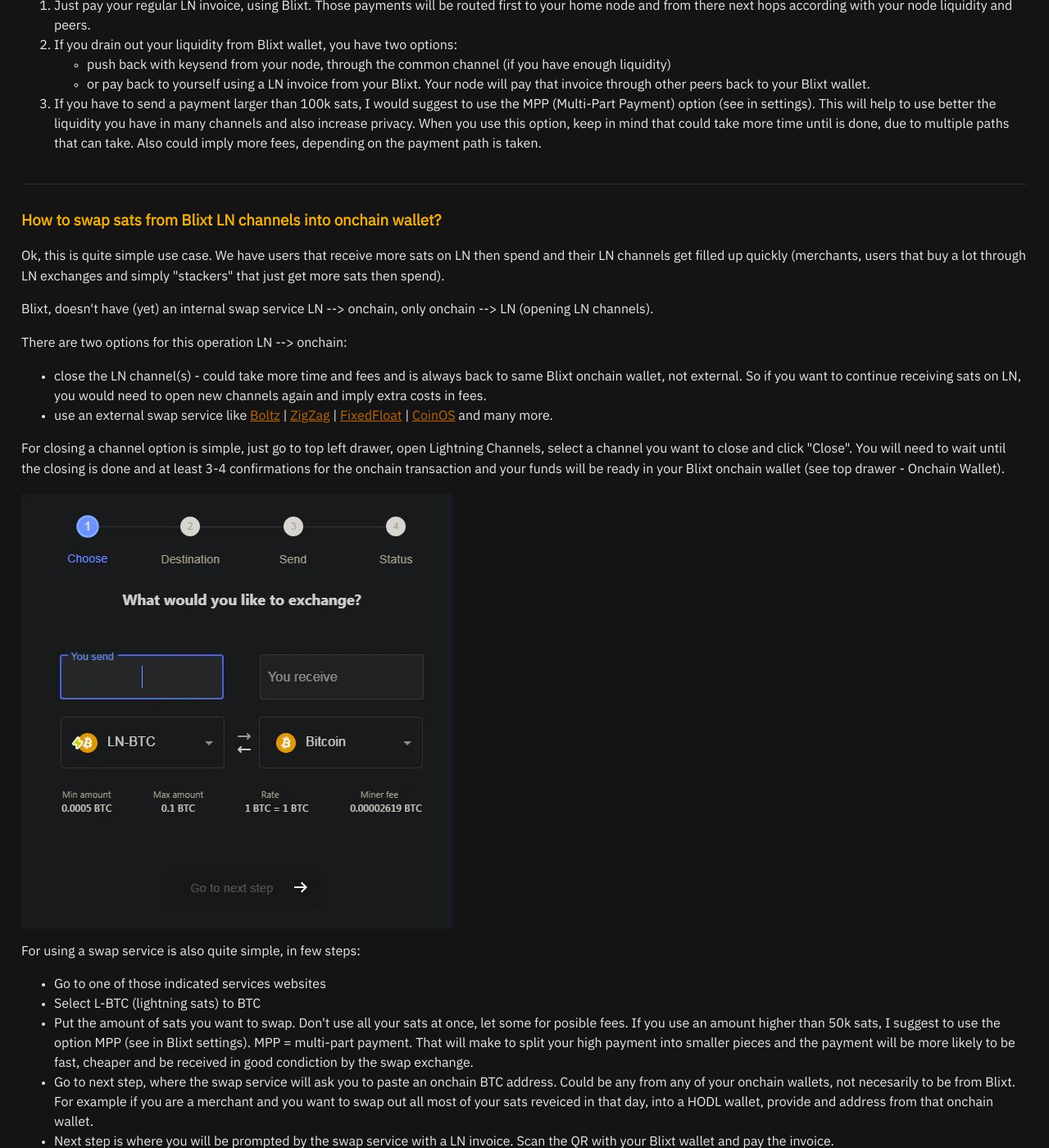
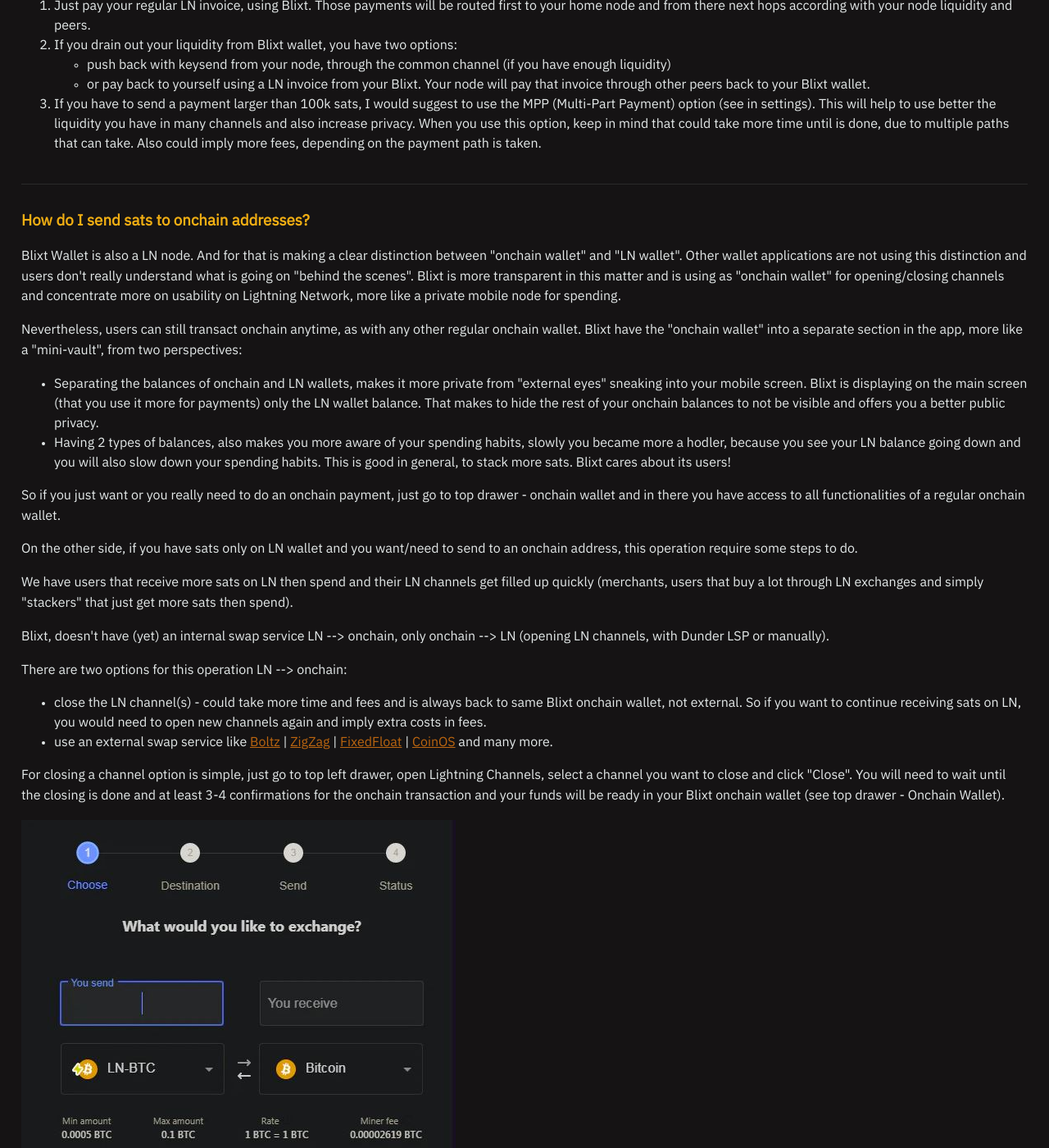
Before and after one commit to BlixtWallet/blixtwallet.github.io, a Jekyll site: the page built from guides.html, in a window 1280 px wide and 1400 px high, scrolled down 4952 px. Shown: the whole window at 82% size. Built offline with Jekyll 4.4.1, drawn with Linux system fonts in a browser that asks for light colours; a script that is not in the unit is left out; some of the changed text lies outside the part shown.

Commit message:
details to swap guide
add more details to swap guide

```diff
--- a/guides.html
+++ b/guides.html
@@ -38,7 +38,7 @@
       <li><a href="#guide-tor">How to use Blixt with Tor - clearnet - VPN?</a></li>
       <li><a href="#guide-merchant">I am a small merchant, can I use Blixt to accept payments in bitcoin?</a></li>
       <li><a href="#guide-companion">How to use Blixt as companion for your home node?</a></li>
-      <li><a href="#guide-swap">How to swap sats from Blixt LN channels into onchain wallet?</a></li>
+      <li><a href="#guide-swap">How do I send sats to onchain addresses?</a></li>
       <li><a href="#guide-ism">How to use Blixt as "Infrastructure Spending Machine" (ISM)?</a></li>
     </ul>
   </section>
@@ -185,9 +185,17 @@
   </section>
 
   <section id="guide-swap">
-    <h3>How to swap sats from Blixt LN channels into onchain wallet?</h3>
-    <p>Ok, this is quite simple use case. We have users that receive more sats on LN then spend and their LN channels get filled up quickly (merchants, users that buy a lot through LN exchanges and simply "stackers" that just get more sats then spend).</p>
-    <p>Blixt, doesn't have (yet) an internal swap service LN --> onchain, only onchain --> LN (opening LN channels).</p>
+    <h3>How do I send sats to onchain addresses?</h3>
+    <p>Blixt Wallet is also a LN node. And for that is making a clear distinction between "onchain wallet" and "LN wallet". Other wallet applications are not using this distinction and users don't really understand what is going on "behind the scenes". Blixt is more transparent in this matter and is using as "onchain wallet" for opening/closing channels and concentrate more on usability on Lightning Network, more like a private mobile node for spending.</p>
+    <p>Nevertheless, users can still transact onchain anytime, as with any other regular onchain wallet. Blixt have the "onchain wallet" into a separate section in the app, more like a "mini-vault", from two perspectives:</p>
+    <ul>
+    <li>Separating the balances of onchain and LN wallets, makes it more private from "external eyes" sneaking into your mobile screen. Blixt is displaying on the main screen (that you use it more for payments) only the LN wallet balance. That makes to hide the rest of your onchain balances to not be visible and offers you a better public privacy.</li>
+    <li>Having 2 types of balances, also makes you more aware of your spending habits, slowly you became more a hodler, because you see your LN balance going down and you will also slow down your spending habits. This is good in general, to stack more sats. Blixt cares about its users!</li>
+    </ul>
+    <p>So if you just want or you really need to do an onchain payment, just go to top drawer - onchain wallet and in there you have access to all functionalities of a regular onchain wallet.</p>
+    <p>On the other side, if you have sats only on LN wallet and you want/need to send to an onchain address, this operation require some steps to do.</p>
+    <p>We have users that receive more sats on LN then spend and their LN channels get filled up quickly (merchants, users that buy a lot through LN exchanges and simply "stackers" that just get more sats then spend).</p>
+    <p>Blixt, doesn't have (yet) an internal swap service LN --> onchain, only onchain --> LN (opening LN channels, with Dunder LSP or manually).</p>
     <p>There are two options for this operation LN --> onchain:</p>
     <ul>
     <li>close the LN channel(s) - could take more time and fees and is always back to same Blixt onchain wallet, not external. So if you want to continue receiving sats on  LN, you would need to open new channels again and imply extra costs in fees.</li>
@@ -199,12 +207,12 @@
     <ul>
     <li>Go to one of those indicated services websites</li>
     <li>Select L-BTC (lightning sats) to BTC</li>
-    <li>Put the amount of sats you want to swap. Don't use all your sats at once, let some for posible fees. If you use an amount higher than 50k sats, I suggest to use the option MPP (see in Blixt settings). MPP = multi-part payment. That will make to split your high payment into smaller pieces and the payment will be more likely to be fast, cheaper and be received in good condiction by the swap exchange.</li>
-    <li>Go to next step, where the swap service will ask you to paste an onchain BTC address. Could be any from any of your onchain wallets, not necesarily to be from Blixt. For example if you are a merchant and you want to swap out all most of your sats reveiced in that day, into a HODL wallet, provide and address from that onchain wallet.</li>
+    <li>Put the amount of sats you want to swap. Don't use all your sats at once, let some for posible fees. If you use an amount higher than 50k sats, I suggest to use the option MPP (see in Blixt settings). MPP = multi-part payment. That will make to split your high payment into smaller pieces and the payment will be more likely to be fast, cheaper and be received in good conditions by the swap exchange.</li>
+    <li>Go to next step, where the swap service will ask you to paste an onchain BTC address. Could be any from any of your onchain wallets, not necesarily to be from Blixt. For example if you are a merchant and you want to swap out all most of your sats reveiced in that day, into a HODL wallet, provide an address from that onchain wallet.</li>
     <li>Next step is where you will be prompted by the swap service with a LN invoice. Scan the QR with your Blixt wallet and pay the invoice.</li>
     <li>Once is paid, you will receive a confirmation and you could see the transaction in the mempool and your wallet also will display it, once the miners will include it in a block.</li>
     </ul>
-    <p>DONE! You just swap out your sats from LN into an onchain wallet. Go on receiving more sats into your Blixt LN channels.</p>
+    <p>DONE! You just swap out your sats from LN into an onchain wallet. Go on, now you can receive more sats into your Blixt LN channels!</p>
   </section>
 
   <section id="guide-ism">
```
